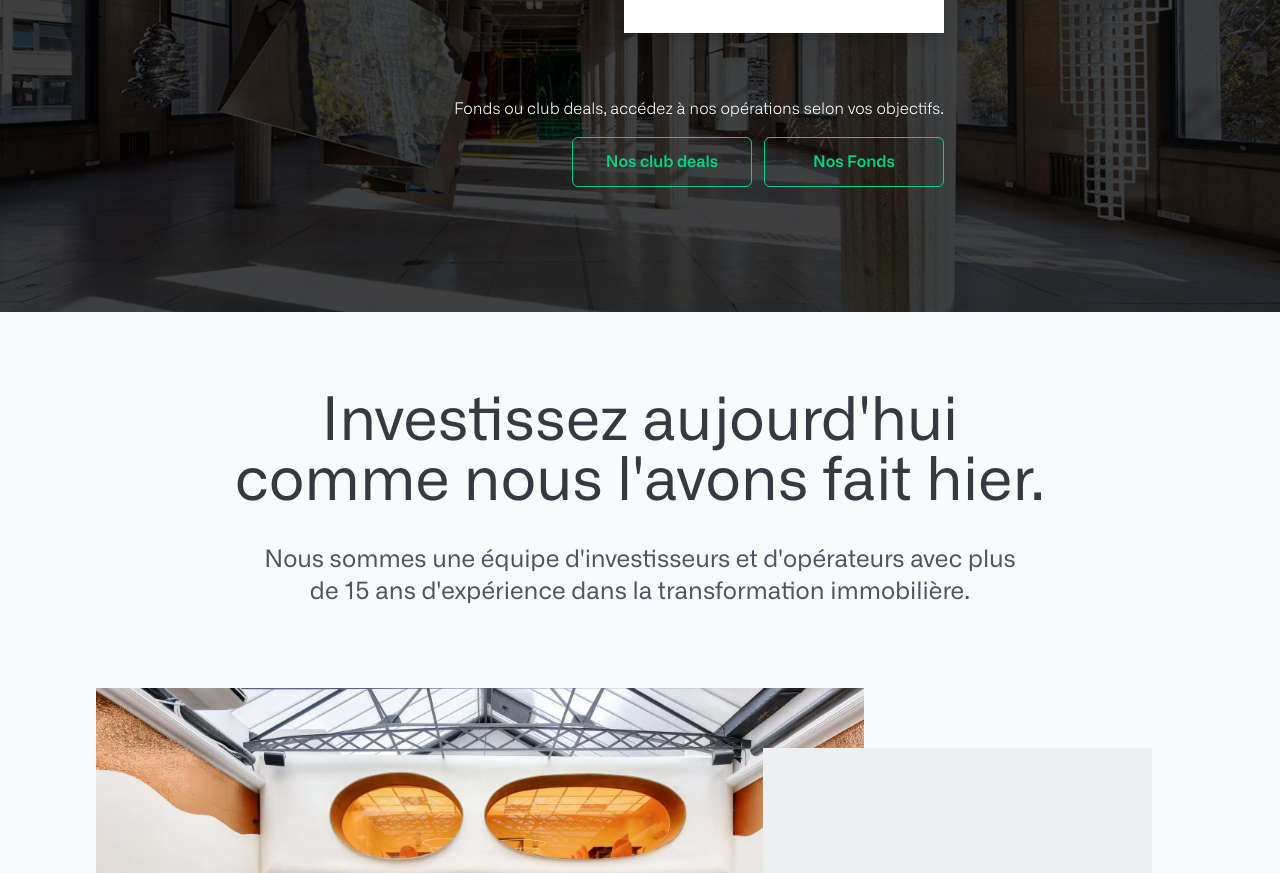
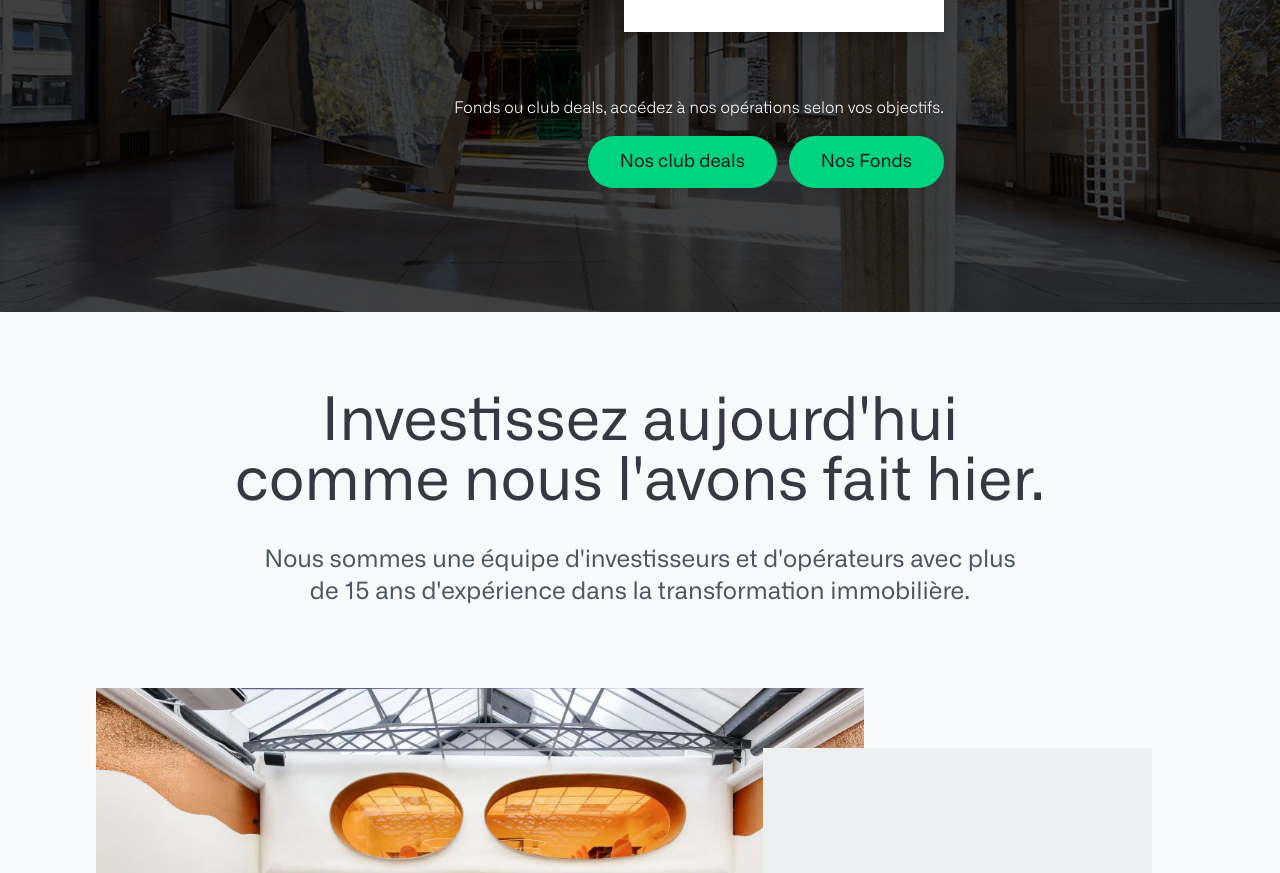
Before and after one commit to emmanuelslr/Offstone, a Next.js app in the folder front/: page / in a window 1280 px wide. Shown: the part 5000-5873 px from the top of the page. Built offline with nearby package versions, Linux system fonts and the light colour scheme.

Commit message:
Update MontanaSection buttons to match CTA Footer style with filled green background

```diff
--- a/front/src/components/MontanaSection.tsx
+++ b/front/src/components/MontanaSection.tsx
@@ -109,21 +109,19 @@ export default function MontanaSection({
           </p>
           <div className="flex flex-col sm:flex-row gap-3 sm:justify-end items-center w-full">
             <button
-              className="px-8 py-3 rounded-md font-semibold text-base border transition min-w-[180px]"
+              className="bg-[#00D481] text-[#1A1A1A] font-normal rounded-full px-8 py-3 text-base md:text-lg shadow-sm hover:bg-[#00b86b] transition"
               style={{
-                color: "#00D481",
-                borderColor: "#00D481",
-                background: "transparent",
+                boxShadow: '0 2px 8px 0 rgba(0,0,0,0.04)',
+                border: 'none',
               }}
             >
               Nos club deals
             </button>
             <button
-              className="px-8 py-3 rounded-md font-semibold text-base border transition min-w-[180px]"
+              className="bg-[#00D481] text-[#1A1A1A] font-normal rounded-full px-8 py-3 text-base md:text-lg shadow-sm hover:bg-[#00b86b] transition"
               style={{
-                color: "#00D481",
-                borderColor: "#00D481",
-                background: "transparent",
+                boxShadow: '0 2px 8px 0 rgba(0,0,0,0.04)',
+                border: 'none',
               }}
             >
               Nos Fonds
```
